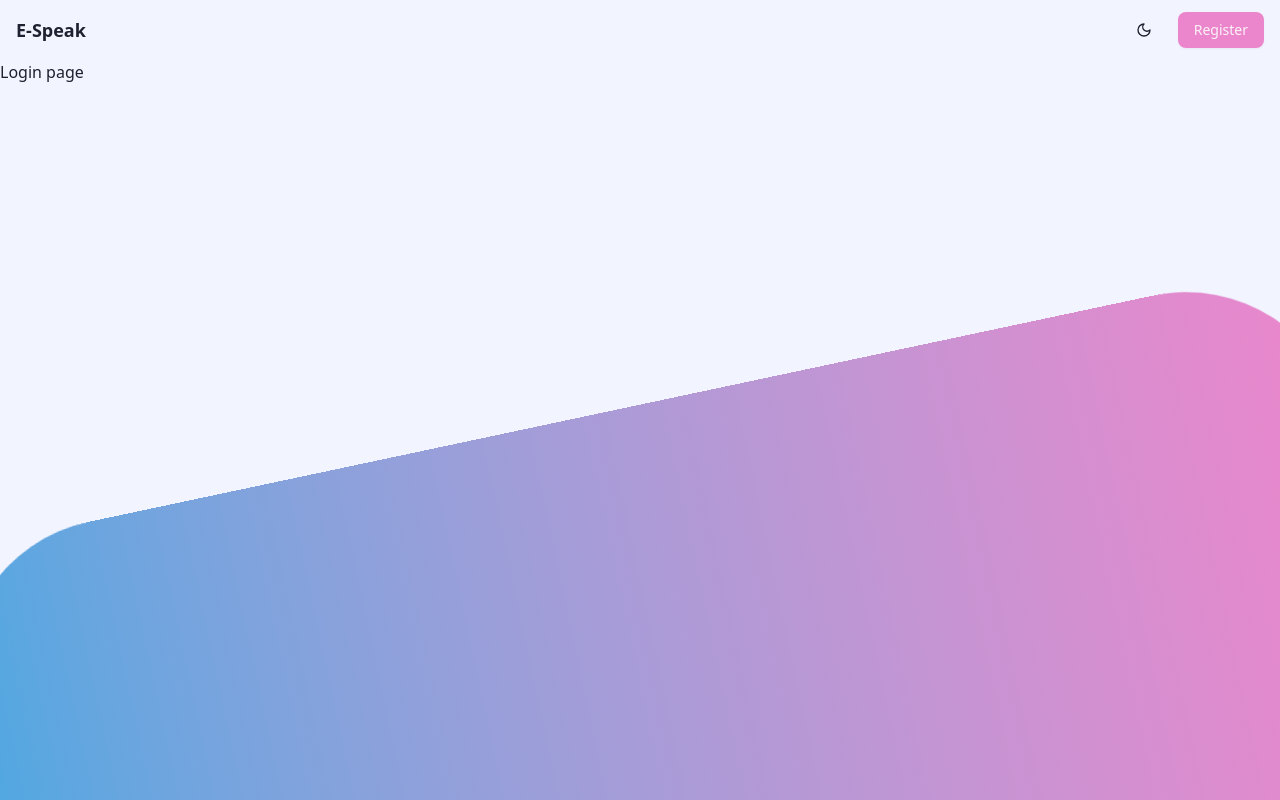
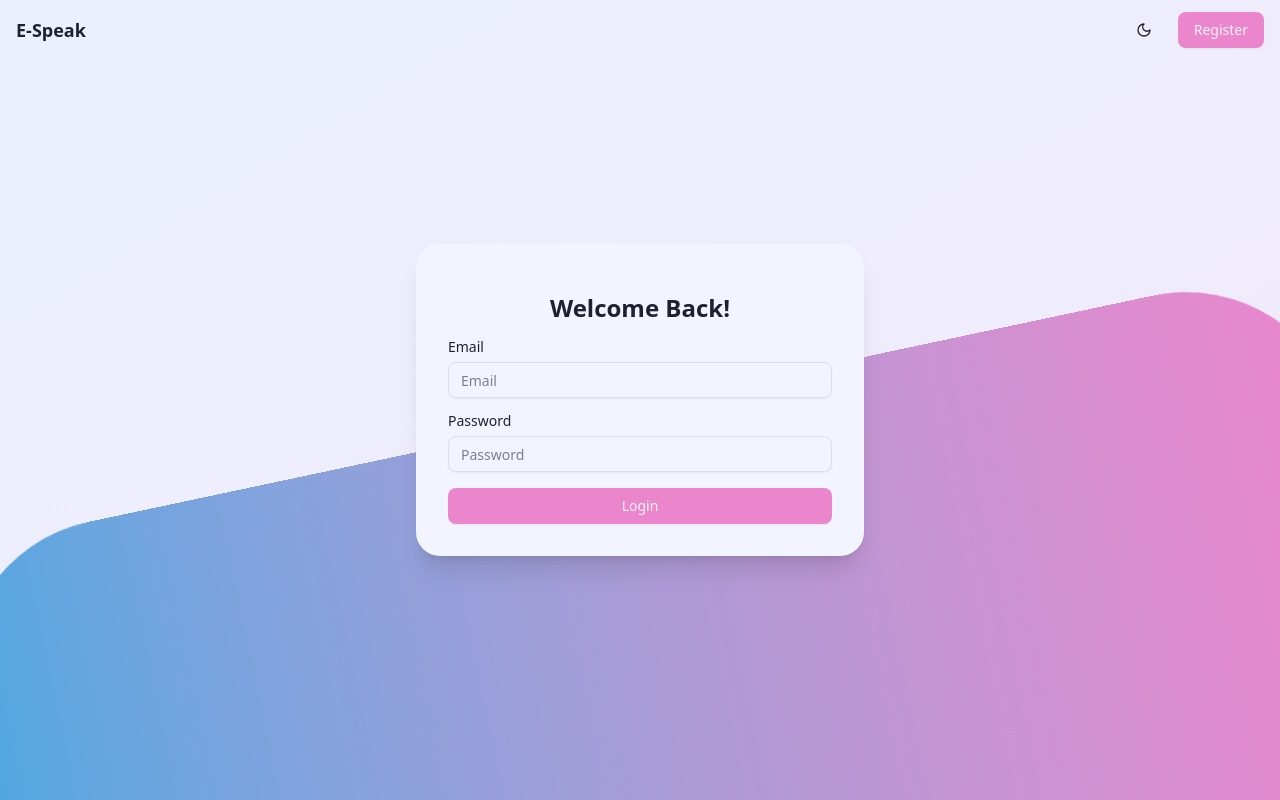
Before and after one commit to bacnx/e-speak-fe, a Next.js app: page /en/login in a window 1280 px wide. Built offline with nearby package versions, Linux system fonts and the light colour scheme.

Commit message:
feat(auth ui): login page ui

```diff
--- a/package.json
+++ b/package.json
@@ -10,7 +10,9 @@
   },
   "dependencies": {
     "@formatjs/intl-localematcher": "^0.6.0",
+    "@hookform/resolvers": "^4.1.3",
     "@radix-ui/react-dialog": "^1.1.6",
+    "@radix-ui/react-label": "^2.1.2",
     "@radix-ui/react-slot": "^1.1.2",
     "class-variance-authority": "^0.7.1",
     "clsx": "^2.1.1",
@@ -20,8 +22,10 @@
     "next-themes": "^0.4.6",
     "react": "^19.0.0",
     "react-dom": "^19.0.0",
+    "react-hook-form": "^7.54.2",
     "tailwind-merge": "^3.0.2",
-    "tailwindcss-animate": "^1.0.7"
+    "tailwindcss-animate": "^1.0.7",
+    "zod": "^3.24.2"
   },
   "devDependencies": {
     "@eslint/eslintrc": "^3.3.0",
--- a/src/app/[lang]/(auth)/layout.tsx
+++ b/src/app/[lang]/(auth)/layout.tsx
@@ -15,7 +15,7 @@
   const dictionary = await getDictionary(lang)
 
   return (
-    <div className="relative h-screen w-full">
+    <div className="from-secondary/5 to-primary/10 relative h-screen w-full bg-gradient-to-br">
       <div className="from-secondary to-primary fixed bottom-[-50%] left-0 h-full w-[120%] rotate-[-12deg] rounded-t-[10rem] bg-gradient-to-r md:w-[110%]" />
       <AuthHeader dictionary={dictionary} />
       {children}
--- a/src/app/[lang]/(auth)/login/page.tsx
+++ b/src/app/[lang]/(auth)/login/page.tsx
@@ -1,3 +1,17 @@
-export default async function Login() {
-  return <h1>Login page</h1>
+import LoginForm from '@/components/form/login'
+import { getDictionary } from '@/dictionaries/get-dictionary'
+import { DefaultPageProps } from '@/types/common'
+
+export default async function Login({ params }: DefaultPageProps) {
+  const { lang } = await params
+  const dictionary = await getDictionary(lang)
+
+  return (
+    <div className="flex h-screen w-full items-center justify-center">
+      <div className="bg-background relative z-10 w-full max-w-md rounded-3xl p-8 shadow-xl">
+        <h2 className="py-4 text-center text-2xl font-bold">{dictionary['Welcome back!']}</h2>
+        <LoginForm dictionary={dictionary} />
+      </div>
+    </div>
+  )
 }
--- a/src/components/form/login/index.tsx
+++ b/src/components/form/login/index.tsx
@@ -0,0 +1,77 @@
+'use client'
+
+import { useForm } from 'react-hook-form'
+import { zodResolver } from '@hookform/resolvers/zod'
+import { z } from 'zod'
+
+import { Button } from '@/components/ui/button'
+import {
+  Form,
+  FormControl,
+  FormField,
+  FormItem,
+  FormLabel,
+  FormMessage,
+} from '@/components/ui/form'
+import { Input } from '@/components/ui/input'
+
+import devLog from '@/lib/dev-log'
+import { LocaleKeys } from '@/types/locales'
+
+import { formSchema } from './schema'
+
+interface LoginFormProps {
+  dictionary: LocaleKeys
+}
+
+export default function LoginForm({ dictionary }: LoginFormProps) {
+  const form = useForm<z.infer<typeof formSchema>>({
+    resolver: zodResolver(formSchema),
+    defaultValues: {
+      email: '',
+      password: '',
+    },
+  })
+
+  function onSubmit(values: z.infer<typeof formSchema>) {
+    devLog(values)
+  }
+
+  return (
+    <Form {...form}>
+      <form onSubmit={form.handleSubmit(onSubmit)} className="space-y-4">
+        <FormField
+          name="email"
+          control={form.control}
+          render={({ field }) => (
+            <FormItem>
+              <FormLabel>{dictionary.Email}</FormLabel>
+              <FormControl>
+                <Input placeholder={dictionary.Email} type="email" {...field} />
+              </FormControl>
+              <FormMessage />
+            </FormItem>
+          )}
+        />
+
+        <FormField
+          name="password"
+          control={form.control}
+          render={({ field }) => (
+            <FormItem>
+              <FormLabel>{dictionary.Password}</FormLabel>
+              <FormControl>
+                <Input placeholder={dictionary.Password} type="password" {...field} />
+              </FormControl>
+              <FormMessage />
+            </FormItem>
+          )}
+        />
+
+        <Button type="submit" className="w-full">
+          {dictionary.Login}
+        </Button>
+      </form>
+    </Form>
+  )
+}
--- a/src/components/form/login/schema.ts
+++ b/src/components/form/login/schema.ts
@@ -0,0 +1,8 @@
+'use client'
+
+import { z } from 'zod'
+
+export const formSchema = z.object({
+  email: z.string().email(),
+  password: z.string().min(6),
+})
--- a/src/components/layout/auth-header/index.tsx
+++ b/src/components/layout/auth-header/index.tsx
@@ -11,7 +11,7 @@
 
 export default function AuthHeader({ dictionary }: AuthHeaderProps) {
   return (
-    <header className="container mx-auto flex items-center justify-between px-4 py-2">
+    <header className="fixed container mx-auto flex items-center justify-between px-4 py-2">
       <Logo />
       <div className="flex items-center justify-between gap-4">
         <ThemeToggle />
--- /dev/null
+++ b/src/components/ui/form.tsx
@@ -0,0 +1,151 @@
+'use client'
+
+import * as React from 'react'
+import {
+  Controller,
+  type ControllerProps,
+  type FieldPath,
+  type FieldValues,
+  FormProvider,
+  useFormContext,
+  useFormState,
+} from 'react-hook-form'
+import * as LabelPrimitive from '@radix-ui/react-label'
+import { Slot } from '@radix-ui/react-slot'
+
+import { Label } from '@/components/ui/label'
+
+import { cn } from '@/lib/utils'
+
+const Form = FormProvider
+
+type FormFieldContextValue<
+  TFieldValues extends FieldValues = FieldValues,
+  TName extends FieldPath<TFieldValues> = FieldPath<TFieldValues>,
+> = {
+  name: TName
+}
+
+const FormFieldContext = React.createContext<FormFieldContextValue>({} as FormFieldContextValue)
+
+function FormField<
+  TFieldValues extends FieldValues = FieldValues,
+  TName extends FieldPath<TFieldValues> = FieldPath<TFieldValues>,
+>({ ...props }: ControllerProps<TFieldValues, TName>) {
+  return (
+    <FormFieldContext.Provider value={{ name: props.name }}>
+      <Controller {...props} />
+    </FormFieldContext.Provider>
+  )
+}
+
+const useFormField = () => {
+  const fieldContext = React.useContext(FormFieldContext)
+  const itemContext = React.useContext(FormItemContext)
+  const { getFieldState } = useFormContext()
+  const formState = useFormState({ name: fieldContext.name })
+  const fieldState = getFieldState(fieldContext.name, formState)
+
+  if (!fieldContext) {
+    throw new Error('useFormField should be used within <FormField>')
+  }
+
+  const { id } = itemContext
+
+  return {
+    id,
+    name: fieldContext.name,
+    formItemId: `${id}-form-item`,
+    formDescriptionId: `${id}-form-item-description`,
+    formMessageId: `${id}-form-item-message`,
+    ...fieldState,
+  }
+}
+
+type FormItemContextValue = {
+  id: string
+}
+
+const FormItemContext = React.createContext<FormItemContextValue>({} as FormItemContextValue)
+
+function FormItem({ className, ...props }: React.ComponentProps<'div'>) {
+  const id = React.useId()
+
+  return (
+    <FormItemContext.Provider value={{ id }}>
+      <div data-slot="form-item" className={cn('grid gap-2', className)} {...props} />
+    </FormItemContext.Provider>
+  )
+}
+
+function FormLabel({ className, ...props }: React.ComponentProps<typeof LabelPrimitive.Root>) {
+  const { error, formItemId } = useFormField()
+
+  return (
+    <Label
+      data-slot="form-label"
+      data-error={!!error}
+      className={cn('data-[error=true]:text-destructive', className)}
+      htmlFor={formItemId}
+      {...props}
+    />
+  )
+}
+
+function FormControl({ ...props }: React.ComponentProps<typeof Slot>) {
+  const { error, formItemId, formDescriptionId, formMessageId } = useFormField()
+
+  return (
+    <Slot
+      data-slot="form-control"
+      id={formItemId}
+      aria-describedby={!error ? `${formDescriptionId}` : `${formDescriptionId} ${formMessageId}`}
+      aria-invalid={!!error}
+      {...props}
+    />
+  )
+}
+
+function FormDescription({ className, ...props }: React.ComponentProps<'p'>) {
+  const { formDescriptionId } = useFormField()
+
+  return (
+    <p
+      data-slot="form-description"
+      id={formDescriptionId}
+      className={cn('text-muted-foreground text-sm', className)}
+      {...props}
+    />
+  )
+}
+
+function FormMessage({ className, ...props }: React.ComponentProps<'p'>) {
+  const { error, formMessageId } = useFormField()
+  const body = error ? String(error?.message ?? '') : props.children
+
+  if (!body) {
+    return null
+  }
+
+  return (
+    <p
+      data-slot="form-message"
+      id={formMessageId}
+      className={cn('text-destructive text-sm', className)}
+      {...props}
+    >
+      {body}
+    </p>
+  )
+}
+
+export {
+  useFormField,
+  Form,
+  FormItem,
+  FormLabel,
+  FormControl,
+  FormDescription,
+  FormMessage,
+  FormField,
+}
--- /dev/null
+++ b/src/components/ui/input.tsx
@@ -0,0 +1,21 @@
+import * as React from 'react'
+
+import { cn } from '@/lib/utils'
+
+function Input({ className, type, ...props }: React.ComponentProps<'input'>) {
+  return (
+    <input
+      type={type}
+      data-slot="input"
+      className={cn(
+        'file:text-foreground placeholder:text-muted-foreground selection:bg-primary selection:text-primary-foreground dark:bg-input/30 border-input flex h-9 w-full min-w-0 rounded-md border bg-transparent px-3 py-1 text-base shadow-xs transition-[color,box-shadow] outline-none file:inline-flex file:h-7 file:border-0 file:bg-transparent file:text-sm file:font-medium disabled:pointer-events-none disabled:cursor-not-allowed disabled:opacity-50 md:text-sm',
+        'focus-visible:border-ring focus-visible:ring-ring/50 focus-visible:ring-[3px]',
+        'aria-invalid:ring-destructive/20 dark:aria-invalid:ring-destructive/40 aria-invalid:border-destructive',
+        className,
+      )}
+      {...props}
+    />
+  )
+}
+
+export { Input }
--- /dev/null
+++ b/src/components/ui/label.tsx
@@ -0,0 +1,21 @@
+'use client'
+
+import * as React from 'react'
+import * as LabelPrimitive from '@radix-ui/react-label'
+
+import { cn } from '@/lib/utils'
+
+function Label({ className, ...props }: React.ComponentProps<typeof LabelPrimitive.Root>) {
+  return (
+    <LabelPrimitive.Root
+      data-slot="label"
+      className={cn(
+        'flex items-center gap-2 text-sm leading-none font-medium select-none group-data-[disabled=true]:pointer-events-none group-data-[disabled=true]:opacity-50 peer-disabled:cursor-not-allowed peer-disabled:opacity-50',
+        className,
+      )}
+      {...props}
+    />
+  )
+}
+
+export { Label }
--- a/src/dictionaries/en.json
+++ b/src/dictionaries/en.json
@@ -6,5 +6,8 @@
   "Dashboard": "Dashboard",
   "Pricing": "Pricing",
   "Login": "Login",
-  "Register": "Register"
+  "Register": "Register",
+  "Email": "Email",
+  "Password": "Password",
+  "Welcome back!": "Welcome Back!"
 }
--- a/src/dictionaries/vi.json
+++ b/src/dictionaries/vi.json
@@ -6,5 +6,8 @@
   "Dashboard": "Dashboard",
   "Pricing": "Pricing",
   "Login": "Login",
-  "Register": "Register"
+  "Register": "Register",
+  "Email": "Email",
+  "Password": "Password",
+  "Welcome back!": "Welcome Back!"
 }
```
Also changed, not shown: 1 other file (tests, documents, lock files or other folders).
